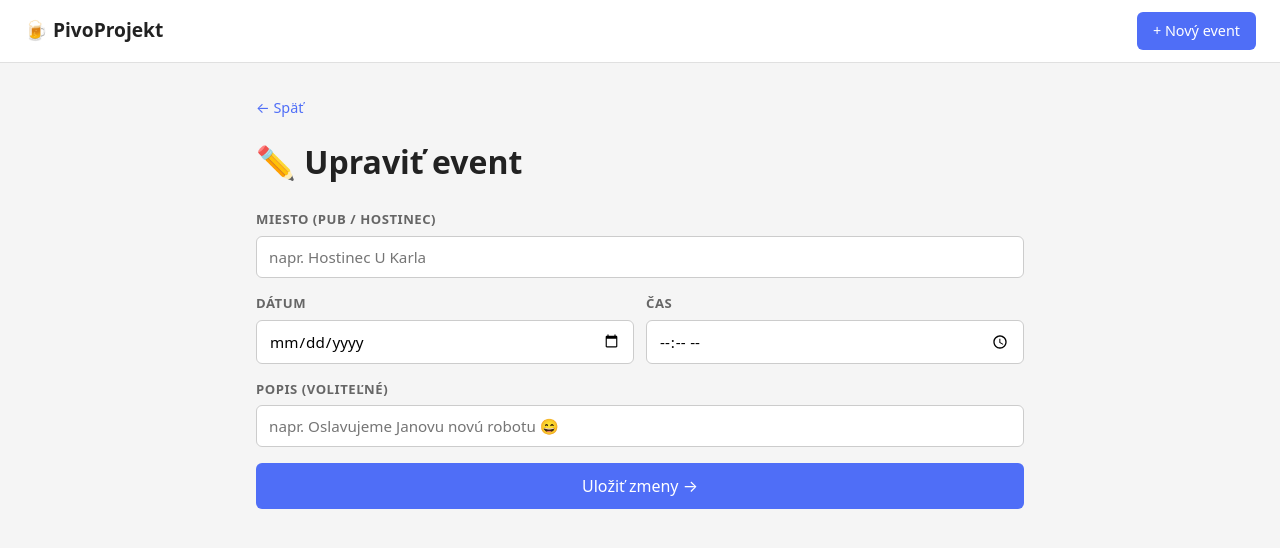
After one commit to xvasko14/pivoprojekt, a FastAPI app: template templates/event_edit.html in a window 1280 px wide. The commit adds this page. Shown: the top 548 px of the page. Run offline with FastAPI, Linux system fonts and the light colour scheme; the template is opened without the code that fills it, so the values that code supplies are empty.

Commit message:
feat: edit event — anyone can edit place, date, time, description
Co-Authored-By: Claude Sonnet 4.6 <noreply@anthropic.com>

```diff
--- a/main.py
+++ b/main.py
@@ -134,6 +134,50 @@ async def submit_rsvp(
     return RedirectResponse(url=f"/events/{event_id}", status_code=303)
 
 
+@app.get("/events/{event_id}/edit", response_class=HTMLResponse)
+async def edit_event_form(event_id: str, request: Request):
+    event = database.get_event(event_id)
+    if not event:
+        raise HTTPException(status_code=404)
+    return templates.TemplateResponse(request, "event_edit.html", {
+        "event": event,
+        "errors": {},
+    })
+
+
+@app.post("/events/{event_id}/edit")
+async def edit_event(
+    event_id: str,
+    request: Request,
+    place: str = Form(""),
+    event_date: str = Form(""),
+    event_time: str = Form(""),
+    description: str = Form(""),
+):
+    event = database.get_event(event_id)
+    if not event:
+        raise HTTPException(status_code=404)
+
+    errors = {}
+    if not place.strip():
+        errors["place"] = "Zadaj miesto"
+    if not event_date.strip():
+        errors["event_date"] = "Zadaj dátum"
+    if not event_time.strip():
+        errors["event_time"] = "Zadaj čas"
+
+    if errors:
+        return templates.TemplateResponse(request, "event_edit.html", {
+            "event": {**event, "place": place, "event_date": event_date,
+                      "event_time": event_time, "description": description},
+            "errors": errors,
+        })
+
+    database.update_event(event_id, place.strip(), event_date.strip(),
+                          event_time.strip(), description.strip() or None)
+    return RedirectResponse(url=f"/events/{event_id}", status_code=303)
+
+
 @app.get("/events/{event_id}", response_class=HTMLResponse, name="event_detail")
 async def event_detail(event_id: str, request: Request):
     event = database.get_event(event_id)
--- a/templates/event_detail.html
+++ b/templates/event_detail.html
@@ -40,6 +40,9 @@
   </form>
 </div>
 
-<p class="organizer-hint">Si organizátor? Použi tajný link na zmazanie eventu.</p>
+<div class="event-actions">
+  <a href="/events/{{ event.id }}/edit" class="btn btn-secondary">✏️ Upraviť event</a>
+  <a href="/events/{{ event.id }}/delete" class="btn btn-danger">🗑️ Zmazať event</a>
+</div>
 
 {% endblock %}
--- /dev/null
+++ b/templates/event_edit.html
@@ -0,0 +1,39 @@
+<!-- templates/event_edit.html -->
+{% extends "base.html" %}
+{% block title %}Upraviť event — PivoProjekt{% endblock %}
+{% block content %}
+
+<a href="/events/{{ event.id }}" class="back-link">← Späť</a>
+<h1 style="margin-bottom:24px">✏️ Upraviť event</h1>
+
+<form method="post" action="/events/{{ event.id }}/edit">
+  <div class="form-group">
+    <label for="place">Miesto (pub / hostinec)</label>
+    <input type="text" id="place" name="place" value="{{ event.place }}" placeholder="napr. Hostinec U Karla" required>
+    {% if errors.place %}<div class="form-error">{{ errors.place }}</div>{% endif %}
+  </div>
+
+  <div class="form-row">
+    <div class="form-group">
+      <label for="event_date">Dátum</label>
+      <input type="date" id="event_date" name="event_date" value="{{ event.event_date }}" required>
+      {% if errors.event_date %}<div class="form-error">{{ errors.event_date }}</div>{% endif %}
+    </div>
+    <div class="form-group">
+      <label for="event_time">Čas</label>
+      <input type="time" id="event_time" name="event_time" value="{{ event.event_time }}" required>
+      {% if errors.event_time %}<div class="form-error">{{ errors.event_time }}</div>{% endif %}
+    </div>
+  </div>
+
+  <div class="form-group">
+    <label for="description">Popis (voliteľné)</label>
+    <input type="text" id="description" name="description" value="{{ event.description or '' }}" placeholder="napr. Oslavujeme Janovu novú robotu 😄">
+  </div>
+
+  <button type="submit" class="btn btn-primary" style="width:100%;padding:12px;font-size:1rem">
+    Uložiť zmeny →
+  </button>
+</form>
+
+{% endblock %}
```
Also changed, not shown: database.py (+10 -0 lines), tests/test_events.py (+48 -0 lines).
